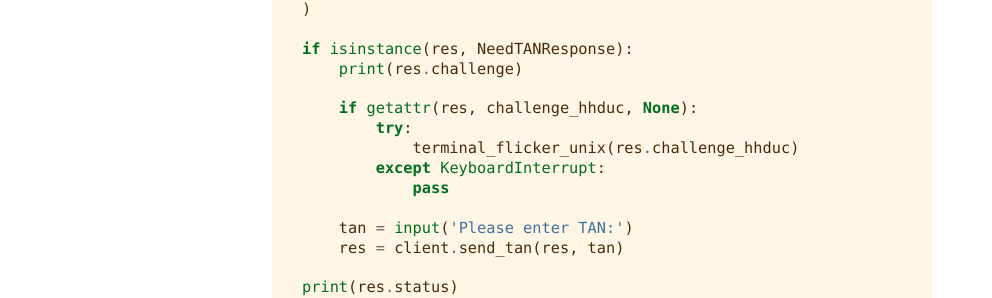
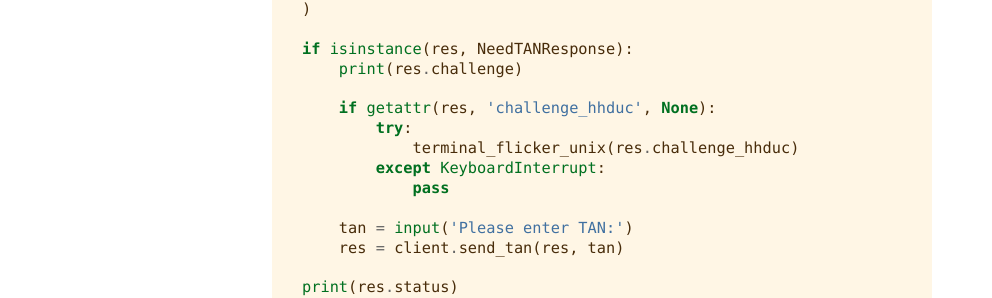
Before and after one commit to raphaelm/python-fints, a Sphinx documentation site: the page built from docs/transfers.rst, in a window 1280 px wide. Shown: the part 1124-1422 px from the top of the page, without its empty margins (148-1140 px from the left). Built offline with Sphinx 7.4.7, drawn with Linux system fonts in a browser that asks for light colours.

Commit message:
Fix a syntax error in documentation

```diff
--- a/docs/transfers.rst
+++ b/docs/transfers.rst
@@ -52,7 +52,7 @@ Example
     if isinstance(res, NeedTANResponse):
         print(res.challenge)
 
-        if getattr(res, challenge_hhduc, None):
+        if getattr(res, 'challenge_hhduc', None):
             try:
                 terminal_flicker_unix(res.challenge_hhduc)
             except KeyboardInterrupt:
```
